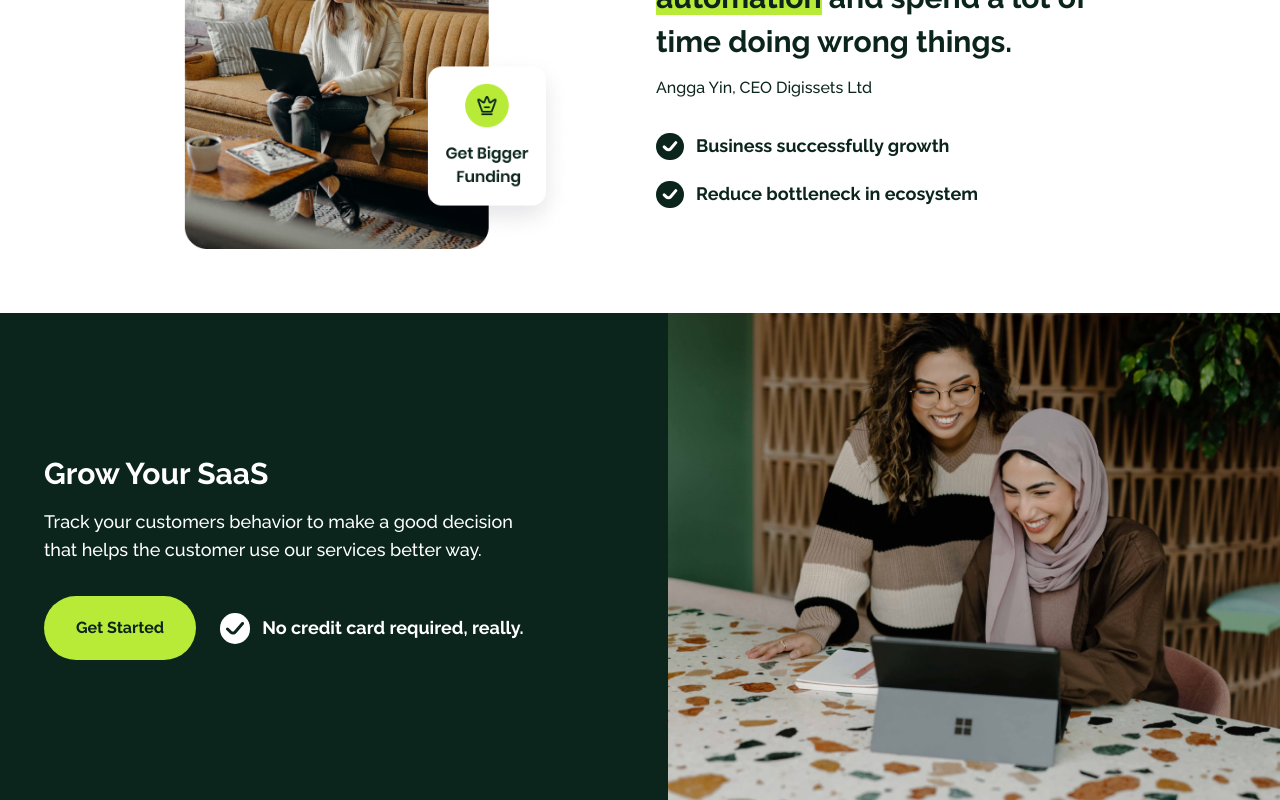
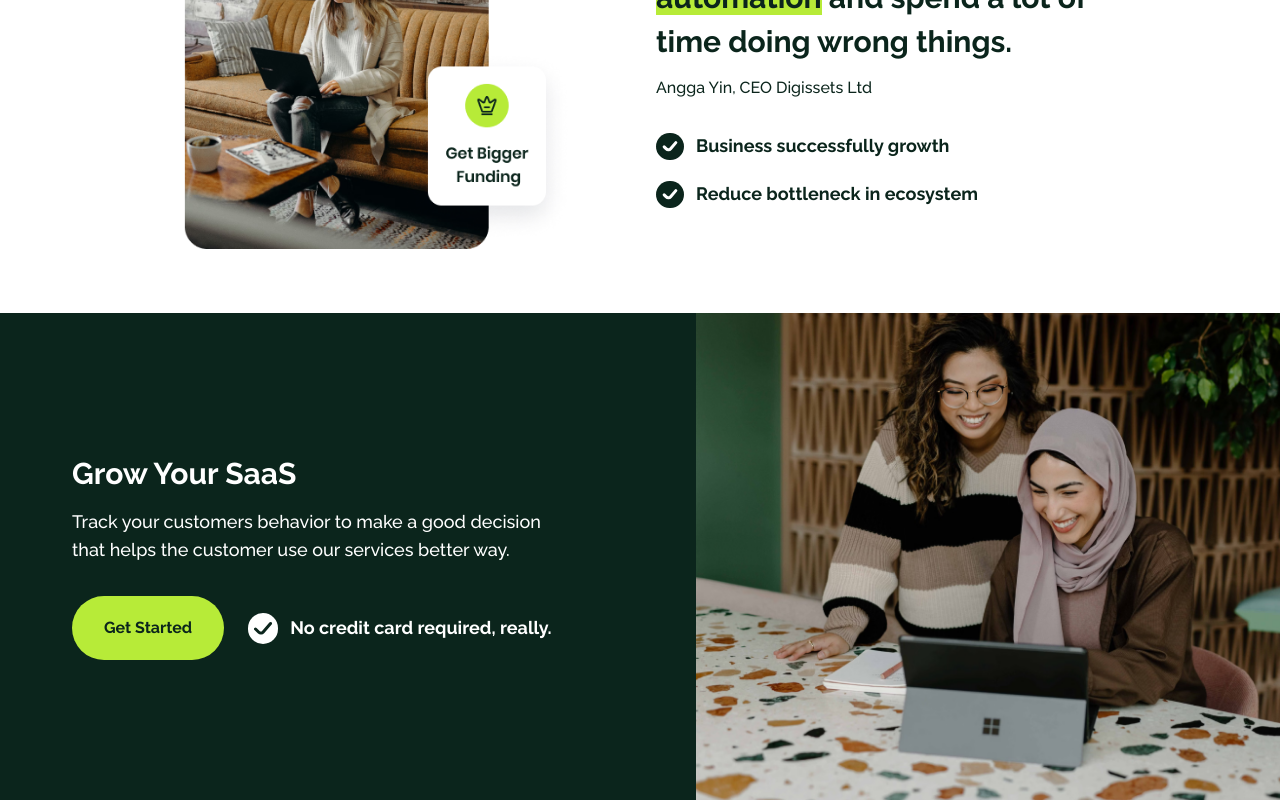
Before and after one commit to ervanervan/pasti-laris, a React (Vite) app: page / in a window 1280 px wide. Shown: the part 3565-4365 px from the top of the page. Built offline with nearby package versions, Linux system fonts and the light colour scheme; a web font is replaced by a local one.

Commit message:
update: position banner get started

```diff
--- a/src/components/GetStarted.jsx
+++ b/src/components/GetStarted.jsx
@@ -33,7 +33,7 @@ const GetStarted = () => {
             </div>
           </div>
         </div>
-        <div className="w-full md:w-3/4 lg:w-1/2 lg:-mr-14">
+        <div className="w-full md:w-3/4 lg:w-1/2 lg:-mr-28">
           <img
             src={bannerGetStarted}
             alt=""
```
